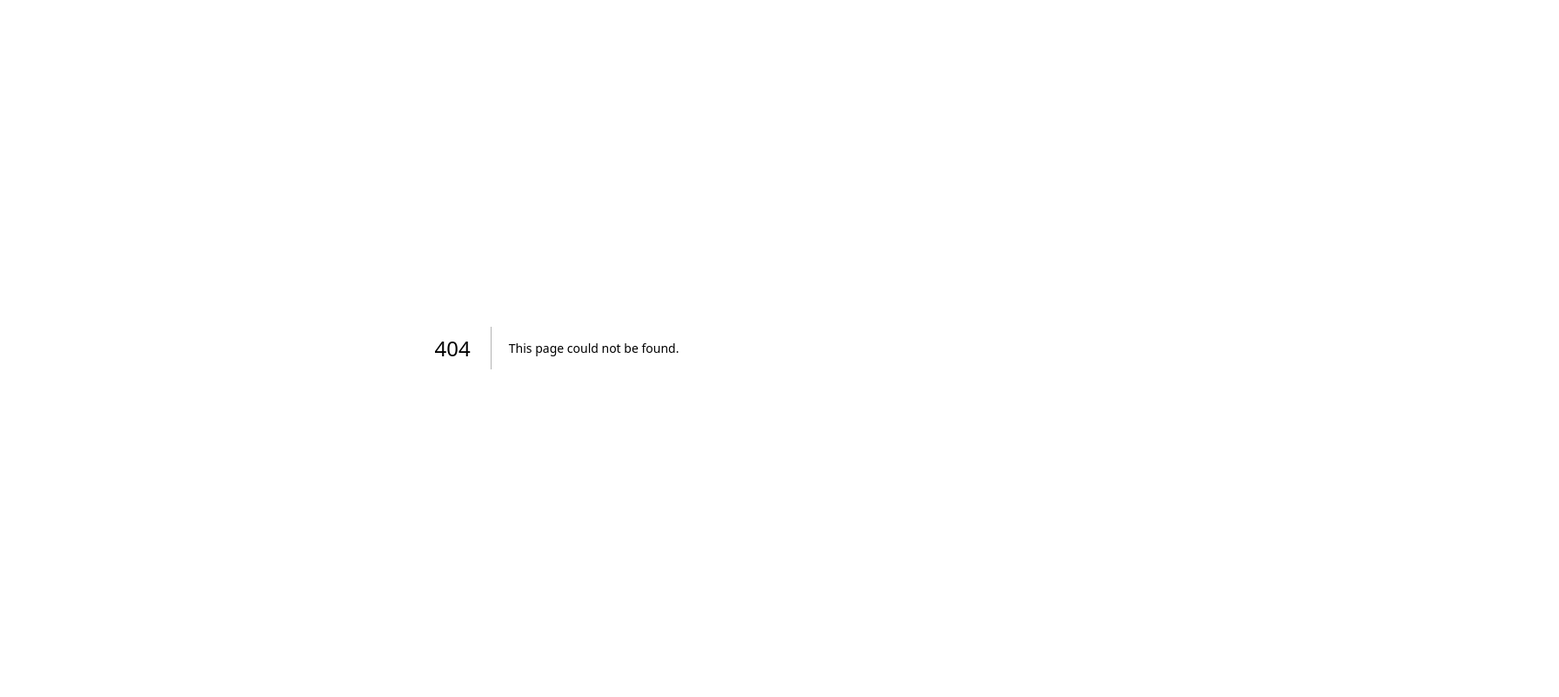
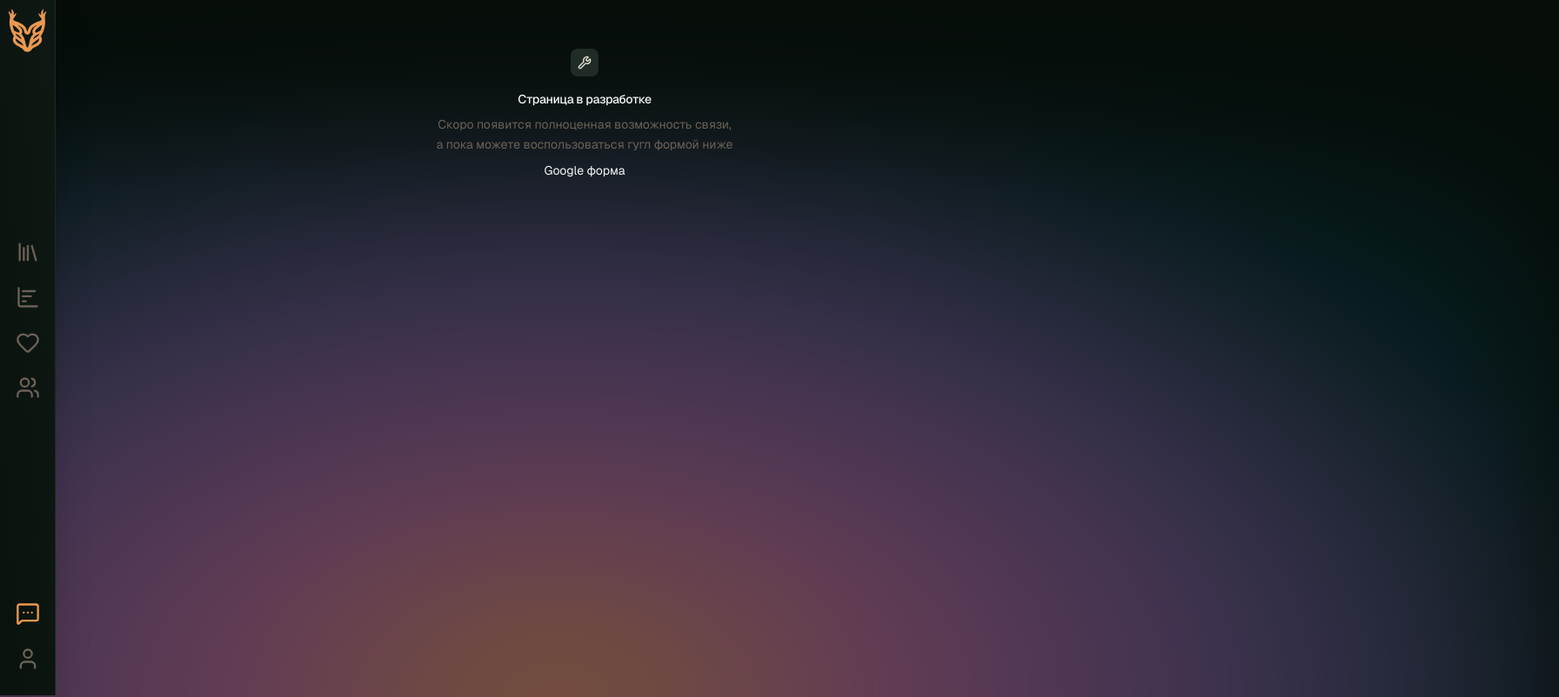
Before and after one commit to JuliettaLynx/lynx-books-next, a Next.js app: page /contact in a window 1280 px wide. Before the commit this address had no page. Shown: the top 802 px of the page at 87% size, 1792 px wide, since content can reach past the window. Built offline with nearby package versions, Linux system fonts and the light colour scheme.

Commit message:
ref: navigation

```diff
--- /dev/null
+++ b/src/app/(privacy)/contact/page.tsx
@@ -0,0 +1,48 @@
+"use client";
+
+import { Wrench } from "lucide-react";
+
+import {
+  Empty,
+  EmptyContent,
+  EmptyDescription,
+  EmptyHeader,
+  EmptyMedia,
+  EmptyTitle,
+} from "@/components/ui/empty";
+import { Button } from "@/components/ui/button";
+
+export default function WishlistPage() {
+  return (
+    <div className="p-4 md:p-8 space-y-6">
+      <Empty>
+        <EmptyHeader>
+          <EmptyMedia variant="icon">
+            <Wrench />
+          </EmptyMedia>
+          <EmptyTitle>Страница в разработке</EmptyTitle>
+          <EmptyDescription>
+            Скоро появится полноценная возможность связи, а пока можете
+            воспользоваться гугл формой ниже
+          </EmptyDescription>
+
+          <EmptyContent>
+            <Button
+              render={() => {
+                return (
+                  <a
+                    href="https://forms.gle/Ff2xgHXGYgEjbT858"
+                    target="_blank"
+                    rel="noopener noreferrer"
+                  >
+                    Google форма
+                  </a>
+                );
+              }}
+            ></Button>
+          </EmptyContent>
+        </EmptyHeader>
+      </Empty>
+    </div>
+  );
+}
--- /dev/null
+++ b/src/features/navigation/model/navConfig.ts
@@ -0,0 +1,38 @@
+import {
+  Library,
+  ChartBarDecreasing,
+  Heart,
+  Users,
+  MessageSquareMore,
+  User,
+} from "lucide-react";
+import { LucideIcon } from "lucide-react";
+
+export interface NavItem {
+  href: string;
+  label: string;
+  icon: LucideIcon;
+  activePaths?: string[];
+}
+
+export const mainNavItems: NavItem[] = [
+  { href: "/library", label: "Библиотека", icon: Library },
+  { href: "/tracker", label: "Трекер", icon: ChartBarDecreasing },
+  { href: "/wishlist", label: "Вишлист", icon: Heart },
+  { href: "/community", label: "Подписки", icon: Users },
+];
+
+export const bottomNavItems: NavItem[] = [
+  { href: "/contact", label: "Связаться", icon: MessageSquareMore },
+  { href: "/profile", label: "Профиль", icon: User },
+];
+
+export const tabNavItems: NavItem[] = [
+  ...mainNavItems,
+  {
+    href: "/profile",
+    label: "Профиль",
+    icon: User,
+    activePaths: ["/profile", "/contact"],
+  },
+];
--- a/src/features/navigation/NavItem.tsx
+++ b/src/features/navigation/ui/NavItem.tsx
@@ -13,22 +13,16 @@ function NavItem({
   icon: Icon,
   label,
   isActive = false,
-  external = false,
 }: {
   href: string;
   icon: React.ElementType;
   label: string;
   isActive?: boolean;
-  external?: boolean;
 }) {
   const router = useRouter();
   const [isPending, startTransition] = useTransition();
 
   const handleClick = () => {
-    if (external) {
-      window.open(href, "_blank", "noopener,noreferrer");
-      return;
-    }
     startTransition(() => {
       router.push(href);
     });
@@ -55,10 +49,6 @@ function NavItem({
               disabled={isPending}
               className={linkClasses}
               aria-label={label}
-              {...(external && {
-                target: "_blank",
-                rel: "noopener noreferrer",
-              })}
               {...restTriggerProps}
             >
               <Icon className="w-7 h-7" />
--- a/src/features/navigation/Sidebar.tsx
+++ b/src/features/navigation/ui/Sidebar.tsx
@@ -2,31 +2,7 @@
 
 import { usePathname } from "next/navigation";
 import NavItem from "./NavItem";
-import {
-  Library,
-  ChartBarDecreasing,
-  Heart,
-  Users,
-  MessageSquareMore,
-  User,
-} from "lucide-react";
-
-const mainNavItems = [
-  { href: "/library", label: "Библиотека", icon: Library },
-  { href: "/tracker", label: "Трекер", icon: ChartBarDecreasing },
-  { href: "/wishlist", label: "Вишлист", icon: Heart },
-  { href: "/community", label: "Подписки", icon: Users },
-];
-
-const bottomItems = [
-  {
-    href: "https://forms.gle/Ff2xgHXGYgEjbT858",
-    label: "Связаться",
-    icon: MessageSquareMore,
-    external: true,
-  },
-  { href: "/profile", label: "Профиль", icon: User, external: false },
-];
+import { mainNavItems, bottomNavItems } from "../model/navConfig";
 
 export function Sidebar() {
   const pathname = usePathname();
@@ -57,14 +33,13 @@ export function Sidebar() {
       </nav>
 
       <div className="p-4 space-y-2">
-        {bottomItems.map((item) => (
+        {bottomNavItems.map((item) => (
           <NavItem
             key={item.href}
             href={item.href}
             icon={item.icon}
             label={item.label}
             isActive={pathname === item.href}
-            external={item.external}
           />
         ))}
       </div>
--- a/src/features/navigation/TabBar.tsx
+++ b/src/features/navigation/ui/TabBar.tsx
@@ -2,16 +2,8 @@
 
 import Link from "next/link";
 import { usePathname } from "next/navigation";
-import { LibraryBig, ChartColumn, Heart, Users, User } from "lucide-react";
 import { useRef, useEffect, useState, useCallback } from "react";
-
-const navItems = [
-  { href: "/library", icon: LibraryBig },
-  { href: "/tracker", icon: ChartColumn },
-  { href: "/wishlist", icon: Heart },
-  { href: "/community", icon: Users },
-  { href: "/profile", icon: User },
-];
+import { tabNavItems } from "../model/navConfig";
 
 export function TabBar() {
   const pathname = usePathname();
@@ -20,6 +12,13 @@ export function TabBar() {
   const linkRefs = useRef<Record<string, HTMLAnchorElement | null>>({});
 
   const [isMounted, setIsMounted] = useState(false);
+
+  const activeItem = tabNavItems.find((item) =>
+    item.activePaths
+      ? item.activePaths.includes(pathname)
+      : pathname === item.href,
+  );
+  const activeHref = activeItem?.href || pathname;
 
   const moveEars = useCallback((targetHref: string) => {
     const nav = navRef.current;
@@ -44,9 +43,9 @@ export function TabBar() {
   useEffect(() => {
     if (!isMounted) return;
     requestAnimationFrame(() => {
-      moveEars(pathname);
+      moveEars(activeHref);
     });
-  }, [pathname, isMounted, moveEars]);
+  }, [activeHref, isMounted, moveEars]);
 
   useEffect(() => {
     if (!isMounted) return;
@@ -54,7 +53,7 @@ export function TabBar() {
     const handleResize = () => {
       clearTimeout(timer);
       timer = setTimeout(() => {
-        moveEars(pathname);
+        moveEars(activeHref);
       }, 150);
     };
     window.addEventListener("resize", handleResize);
@@ -62,15 +61,17 @@ export function TabBar() {
       window.removeEventListener("resize", handleResize);
       clearTimeout(timer);
     };
-  }, [pathname, isMounted, moveEars]);
+  }, [activeHref, isMounted, moveEars]);
 
   return (
     <nav
       ref={navRef}
       className="fixed bottom-0 left-0 w-full bg-secondary border-t border-border rounded-t-4xl flex justify-around items-center h-16 z-30 lg:hidden bg-linear-to-t from-background/40 to-secondary"
     >
-      {navItems.map((item) => {
-        const isActive = pathname === item.href;
+      {tabNavItems.map((item) => {
+        const isActive = item.activePaths
+          ? item.activePaths.includes(pathname)
+          : pathname === item.href;
         return (
           <Link
             key={item.href}
--- a/src/shared/layout/AppLayout.tsx
+++ b/src/shared/layout/AppLayout.tsx
@@ -1,7 +1,7 @@
 "use client";
 
-import { Sidebar } from "@/features/navigation/Sidebar";
-import { TabBar } from "@/features/navigation/TabBar";
+import { Sidebar } from "@/features/navigation/ui/Sidebar";
+import { TabBar } from "@/features/navigation/ui/TabBar";
 import AuraBackground from "../../components/background/AuraBackground";
 
 export function AppLayout({ children }: { children: React.ReactNode }) {
```
